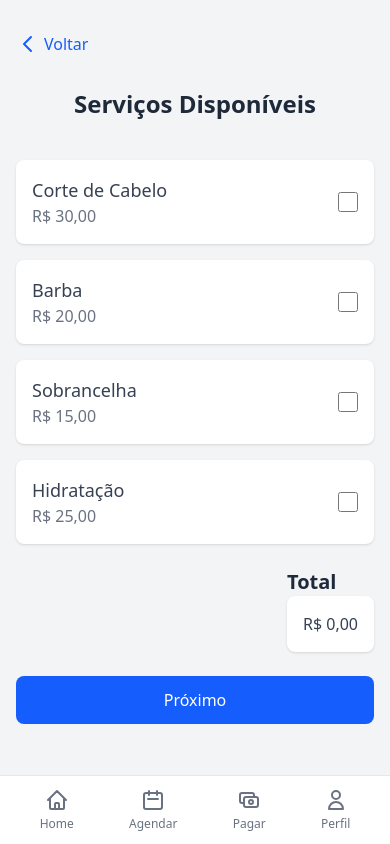
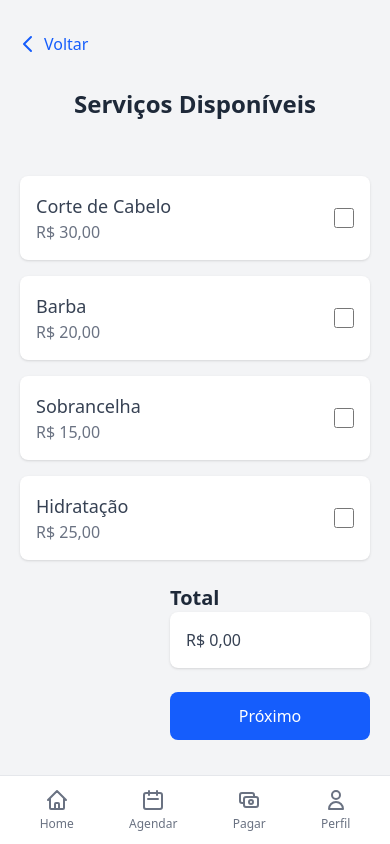
Before and after one commit to AlecYalcin/KNN-Barber-App, a React (Vite) app in the folder front/: page /cliente/servicos in a window 390 px wide. Built offline with nearby package versions, Linux system fonts and the light colour scheme.

Commit message:
feat(cliente): adicionada responsividade para tela de serviços  #50

```diff
--- a/front/src/pages/auth/ClienteServicos.jsx
+++ b/front/src/pages/auth/ClienteServicos.jsx
@@ -1,4 +1,5 @@
 import BottomNav from "../../components/BottomNav";
+import Sidebar from "../../components/SidebarClient";
 
 const services = [
   { id: 1, name: "Corte de Cabelo", price: "R$ 30,00" },
@@ -9,7 +10,7 @@ const services = [
 
 export default function ClienteServicos() {
   return (
-    <div className="min-h-screen bg-gray-100 flex flex-col items-center py-10">
+    <div className="min-h-screen bg-gray-100 py-10 flex">
       <button
         className="absolute top-8 left-4 flex items-center text-blue-600 hover:text-blue-800 transition focus:outline-none"
         onClick={() => window.history.back()}
@@ -31,11 +32,13 @@ export default function ClienteServicos() {
         Voltar
       </button>
 
-      <div className="container px-4 py-8 mt-4">
+      <Sidebar />
+
+      <div className="container py-8 mt-4 grid ml-5 mr-5 ">
         <h1 className="text-2xl font-bold mb-10 flex justify-center text-gray-800">
           Serviços Disponíveis
         </h1>
-        <div className="w-full max-w-md space-y-4">
+        <div className="w-full space-y-4 bg-amber-30">
           {services.map((service) => (
             <div
               key={service.id}
@@ -54,21 +57,20 @@ export default function ClienteServicos() {
               />
             </div>
           ))}
-        </div>
 
           <div className="mt-6 grid justify-end items-center">
             <h2 className="text-xl font-semibold text-gray-800">Total</h2>
             <span className="bg-white p-4 rounded-lg shadow text-gray-700">
               R$ 0,00
             </span>
-        </div>
-        <div className="mt-6 mb-4">
+
             <button
-            className="w-full bg-blue-600 text-white py-3 rounded-lg hover:bg-blue-700 transition"
+              className="w-50 bg-blue-600 text-white py-3 rounded-lg hover:bg-blue-700 transition mt-6 mb-4"
               // onClick={() => alert("Serviços selecionados!")}
             >
               Próximo
             </button>
+          </div>
         </div>
 
         <BottomNav />
```
Lines whose indentation alone changed are shown as unchanged.
